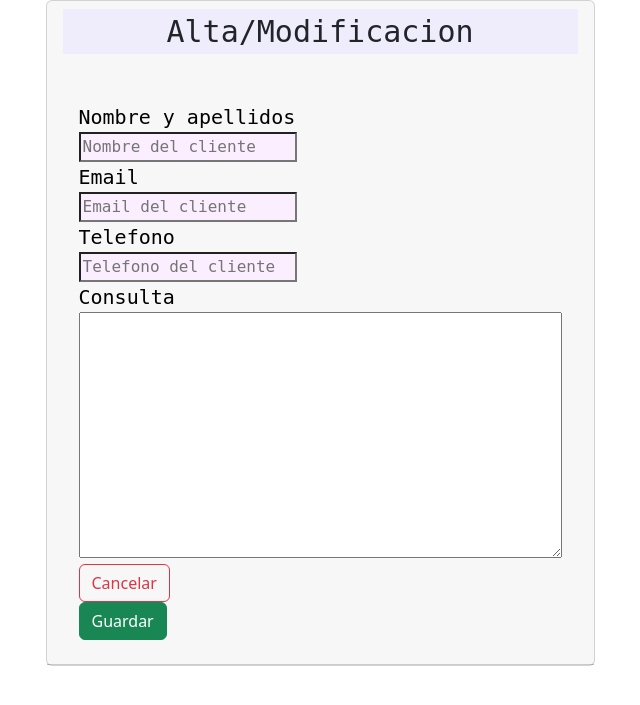
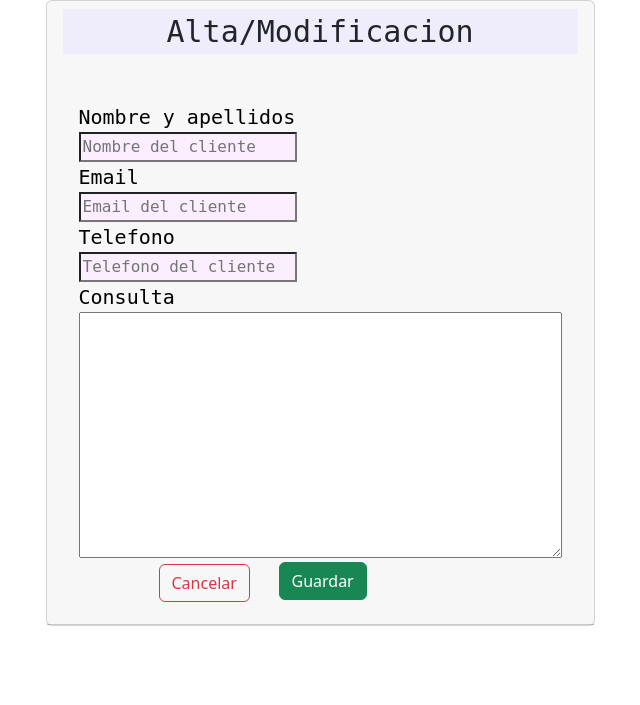
Before and after one commit to Sergio-Fernandez-Dev/quintomilenio, a PHP site: page /?action=create in a window 1280 px wide. Shown: the top 705 px of the page, without its empty margins (320-960 px from the left). Run offline with PHP 8.4, Linux system fonts and the light colour scheme.

Commit message:
Fixing Form Buttons Positions

```diff
--- a/src/Views/form.css
+++ b/src/Views/form.css
@@ -42,12 +42,21 @@ h1{
 
 
 }
-.buttonSave{
-    display: flex;
-    align-items: center;
-    justify-content: center;
+.saveButton{
+    display: grid;
+    grid-row: end;
+    width:20px;
+    padding-top: 10px;
+    margin-left: 200px;
+    margin-top: -50px;
 
-
+}
+.cancellButton{
+    display: grid;
+    grid-row: start;
+    width:80px;
+    padding-top: -10px;
+    margin-left: 80px;
 }
 
 input{
```
